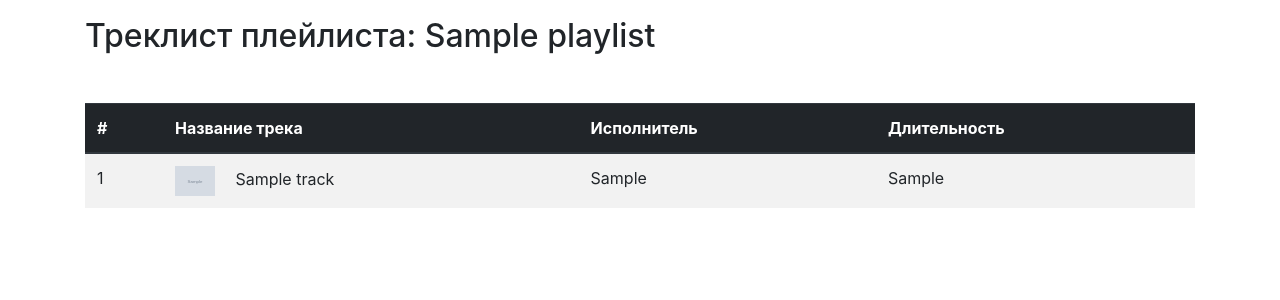
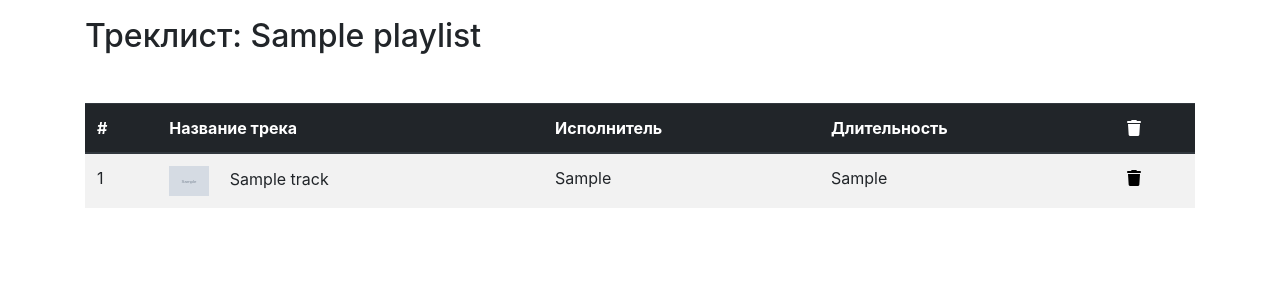
Before and after one commit to brintadis/any-sync, a Flask app: page /playlist/playlist/1 in a window 1280 px wide. Shown: the part 70-370 px from the top of the page. Run offline with Flask 2, Linux system fonts and the light colour scheme; a user stored in the database is signed in; tables that the repository leaves empty hold one stand-in row (values such as "Sample post"); grey boxes marked "Sample" are stand-in pictures; some libraries are stand-ins or nearby versions.

Commit message:
added an option to delete a track from a playlist

```diff
--- a/webapp/playlist/views.py
+++ b/webapp/playlist/views.py
@@ -48,7 +48,7 @@ def all_playlists():
 
 @blueprint.route("/playlist/<playlist_id>", methods=['GET', 'POST'])
 def playlist(playlist_id):
-    title = 'Треклист плейлиста'
+    title = 'Треклист'
     current_playlist = Playlist.query.filter(
         Playlist.id == playlist_id
         ).first()
@@ -58,7 +58,7 @@ def playlist(playlist_id):
         'playlist/playlist.html',
         page_title=title,
         track_list=track_list,
-        current_playlist=current_playlist
+        current_playlist=current_playlist,
     )
 
 
@@ -82,3 +82,13 @@ def delete_playlist(playlist_id):
     db.session.commit()
 
     return redirect(url_for('user.profile'))
+
+
+@blueprint.route("/delete_track_from_playlist/<track_id>")
+def delete_track(track_id):
+    track_to_delete = Track.query.get(int(track_id))
+    playlist_id = track_to_delete.playlist
+    db.session.delete(track_to_delete)
+    db.session.commit()
+
+    return redirect(url_for('playlist.playlist', playlist_id=playlist_id))
--- a/webapp/templates/playlist/playlist.html
+++ b/webapp/templates/playlist/playlist.html
@@ -9,6 +9,9 @@
             <th scope="col">Название трека</th>
             <th scope="col">Исполнитель</th>
             <th scope="col">Длительность</th>
+            {% if current_playlist.user == current_user.id %}
+            <th scope="col"><i class="fa-solid fa-trash"></i></th>
+            {% endif %}
         </tr>
     </thead>
     <tbody>
@@ -21,6 +24,9 @@
             </td>
             <td>{{ track.artist }}</td>
             <td>{{ track.duration }}</td>
+            {% if current_playlist.user == current_user.id %}
+            <th scope="col"><a href="{{ url_for('playlist.delete_track', track_id=track.id) }}" style="text-decoration: none; color: #000;"><i class="fa-solid fa-trash"></i></a></th>
+            {% endif %}
         </tr>
         {% endfor %}
     </tbody>
```
